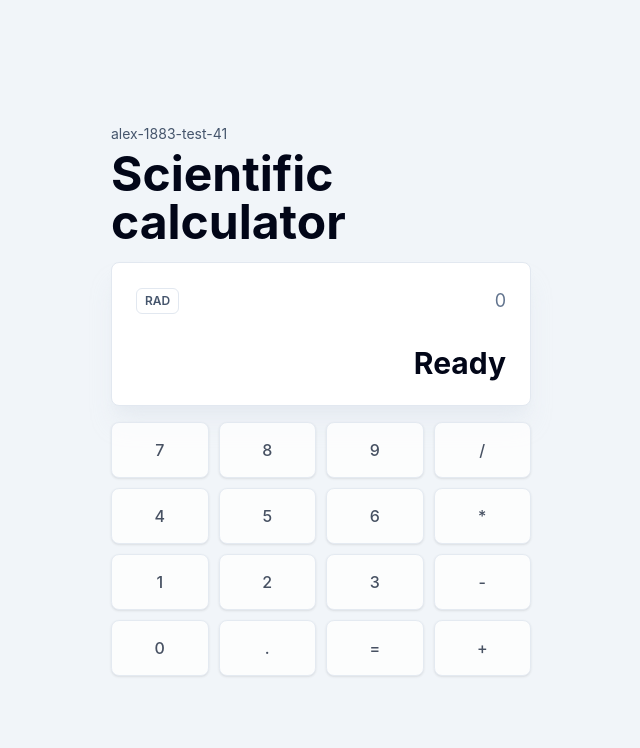
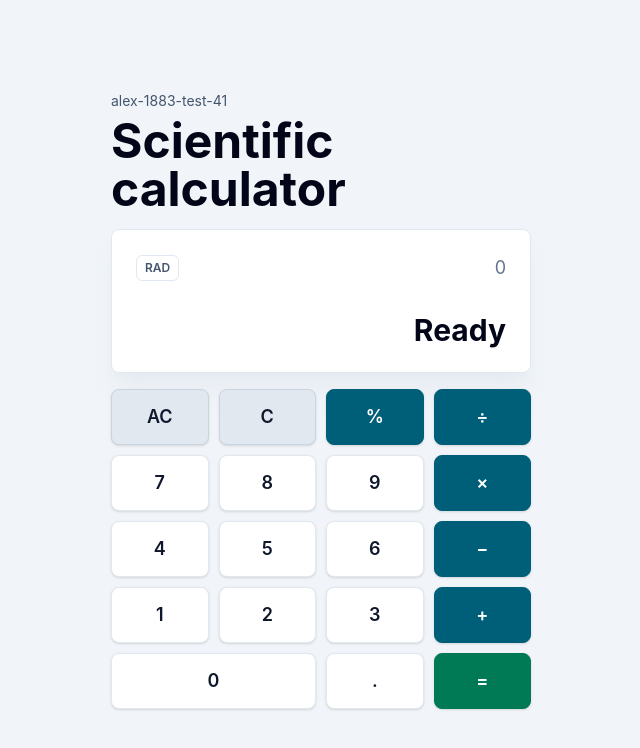
Before and after one commit to mtplayground/alex-1883-test-41, a React (Vite) app: page / in a window 1280 px wide. Shown: the top 748 px of the page, without its empty margins (319-959 px from the left). Built offline with nearby package versions, Linux system fonts and the light colour scheme.

Commit message:
feat: Build digit and basic-operator keypad

```diff
--- a/src/App.tsx
+++ b/src/App.tsx
@@ -1,27 +1,9 @@
 import { useCalculatorState } from './calculator/state';
+import { BasicKeypad } from './components/BasicKeypad';
 import { Display } from './components/Display';
 
-const previewKeys = [
-  '7',
-  '8',
-  '9',
-  '/',
-  '4',
-  '5',
-  '6',
-  '*',
-  '1',
-  '2',
-  '3',
-  '-',
-  '0',
-  '.',
-  '=',
-  '+',
-];
-
 export default function App() {
-  const { state } = useCalculatorState();
+  const { state, dispatch } = useCalculatorState();
 
   return (
     <main
@@ -44,18 +26,7 @@ export default function App() {
 
         <Display state={state} />
 
-        <section className="grid grid-cols-4 gap-2.5" aria-label="Calculator keypad preview">
-          {previewKeys.map((key) => (
-            <button
-              className="min-h-14 rounded-lg border border-slate-200 bg-white font-medium text-slate-800 shadow-sm disabled:cursor-not-allowed disabled:opacity-80"
-              type="button"
-              disabled
-              key={key}
-            >
-              {key}
-            </button>
-          ))}
-        </section>
+        <BasicKeypad dispatch={dispatch} />
       </section>
     </main>
   );
--- a/src/calculator/state.ts
+++ b/src/calculator/state.ts
@@ -33,6 +33,10 @@ export function calculatorReducer(
       return createCalculatorState(state.expression, action.angleMode);
     case 'clear':
       return createCalculatorState('', state.angleMode);
+    case 'backspace':
+      return createCalculatorState(removeLastInput(state.expression), state.angleMode);
+    case 'commitResult':
+      return commitResult(state);
   }
 }
 
@@ -65,3 +69,15 @@ function evaluateCalculatorExpression(expression: string, angleMode: AngleMode):
     value: result.value,
   };
 }
+
+function removeLastInput(expression: string): string {
+  return expression.trimEnd().slice(0, -1).trimEnd();
+}
+
+function commitResult(state: CalculatorState): CalculatorState {
+  if (state.result.status !== 'success') {
+    return state;
+  }
+
+  return createCalculatorState(state.result.text, state.angleMode);
+}
--- a/src/calculator/types.ts
+++ b/src/calculator/types.ts
@@ -37,4 +37,10 @@ export type CalculatorAction =
     }
   | {
       type: 'clear';
+    }
+  | {
+      type: 'backspace';
+    }
+  | {
+      type: 'commitResult';
     };
--- /dev/null
+++ b/src/components/BasicKeypad.tsx
@@ -0,0 +1,102 @@
+import type { Dispatch } from 'react';
+import type { CalculatorAction } from '../calculator/types';
+
+type KeyVariant = 'digit' | 'operator' | 'control' | 'equals';
+
+interface KeyDefinition {
+  label: string;
+  ariaLabel: string;
+  action: CalculatorAction;
+  variant: KeyVariant;
+  wide?: boolean;
+}
+
+interface BasicKeypadProps {
+  dispatch: Dispatch<CalculatorAction>;
+}
+
+const keys: KeyDefinition[] = [
+  { label: 'AC', ariaLabel: 'All clear', action: { type: 'clear' }, variant: 'control' },
+  { label: 'C', ariaLabel: 'Clear last input', action: { type: 'backspace' }, variant: 'control' },
+  {
+    label: '%',
+    ariaLabel: 'Modulo',
+    action: { type: 'appendInput', input: ' % ' },
+    variant: 'operator',
+  },
+  {
+    label: '÷',
+    ariaLabel: 'Divide',
+    action: { type: 'appendInput', input: ' ÷ ' },
+    variant: 'operator',
+  },
+  { label: '7', ariaLabel: 'Seven', action: { type: 'appendInput', input: '7' }, variant: 'digit' },
+  { label: '8', ariaLabel: 'Eight', action: { type: 'appendInput', input: '8' }, variant: 'digit' },
+  { label: '9', ariaLabel: 'Nine', action: { type: 'appendInput', input: '9' }, variant: 'digit' },
+  {
+    label: '×',
+    ariaLabel: 'Multiply',
+    action: { type: 'appendInput', input: ' × ' },
+    variant: 'operator',
+  },
+  { label: '4', ariaLabel: 'Four', action: { type: 'appendInput', input: '4' }, variant: 'digit' },
+  { label: '5', ariaLabel: 'Five', action: { type: 'appendInput', input: '5' }, variant: 'digit' },
+  { label: '6', ariaLabel: 'Six', action: { type: 'appendInput', input: '6' }, variant: 'digit' },
+  {
+    label: '−',
+    ariaLabel: 'Subtract',
+    action: { type: 'appendInput', input: ' - ' },
+    variant: 'operator',
+  },
+  { label: '1', ariaLabel: 'One', action: { type: 'appendInput', input: '1' }, variant: 'digit' },
+  { label: '2', ariaLabel: 'Two', action: { type: 'appendInput', input: '2' }, variant: 'digit' },
+  { label: '3', ariaLabel: 'Three', action: { type: 'appendInput', input: '3' }, variant: 'digit' },
+  {
+    label: '+',
+    ariaLabel: 'Add',
+    action: { type: 'appendInput', input: ' + ' },
+    variant: 'operator',
+  },
+  {
+    label: '0',
+    ariaLabel: 'Zero',
+    action: { type: 'appendInput', input: '0' },
+    variant: 'digit',
+    wide: true,
+  },
+  {
+    label: '.',
+    ariaLabel: 'Decimal point',
+    action: { type: 'appendInput', input: '.' },
+    variant: 'digit',
+  },
+  { label: '=', ariaLabel: 'Equals', action: { type: 'commitResult' }, variant: 'equals' },
+];
+
+export function BasicKeypad({ dispatch }: BasicKeypadProps) {
+  return (
+    <section className="grid grid-cols-4 gap-2.5" aria-label="Basic calculator keypad">
+      {keys.map((key) => (
+        <button
+          className={`${baseKeyClass} ${variantClass[key.variant]} ${key.wide ? 'col-span-2' : ''}`}
+          type="button"
+          aria-label={key.ariaLabel}
+          onClick={() => dispatch(key.action)}
+          key={key.label}
+        >
+          {key.label}
+        </button>
+      ))}
+    </section>
+  );
+}
+
+const baseKeyClass =
+  'min-h-14 rounded-lg border text-lg font-semibold shadow-sm transition hover:-translate-y-0.5 focus:outline-none focus:ring-2 focus:ring-slate-400 focus:ring-offset-2 active:translate-y-0';
+
+const variantClass: Record<KeyVariant, string> = {
+  digit: 'border-slate-200 bg-white text-slate-900 hover:bg-slate-50',
+  operator: 'border-cyan-800 bg-cyan-800 text-white hover:bg-cyan-700',
+  control: 'border-slate-300 bg-slate-200 text-slate-900 hover:bg-slate-300',
+  equals: 'border-emerald-700 bg-emerald-700 text-white hover:bg-emerald-600',
+};
```
Also changed, not shown: 1 other file (tests, documents, lock files or other folders).
